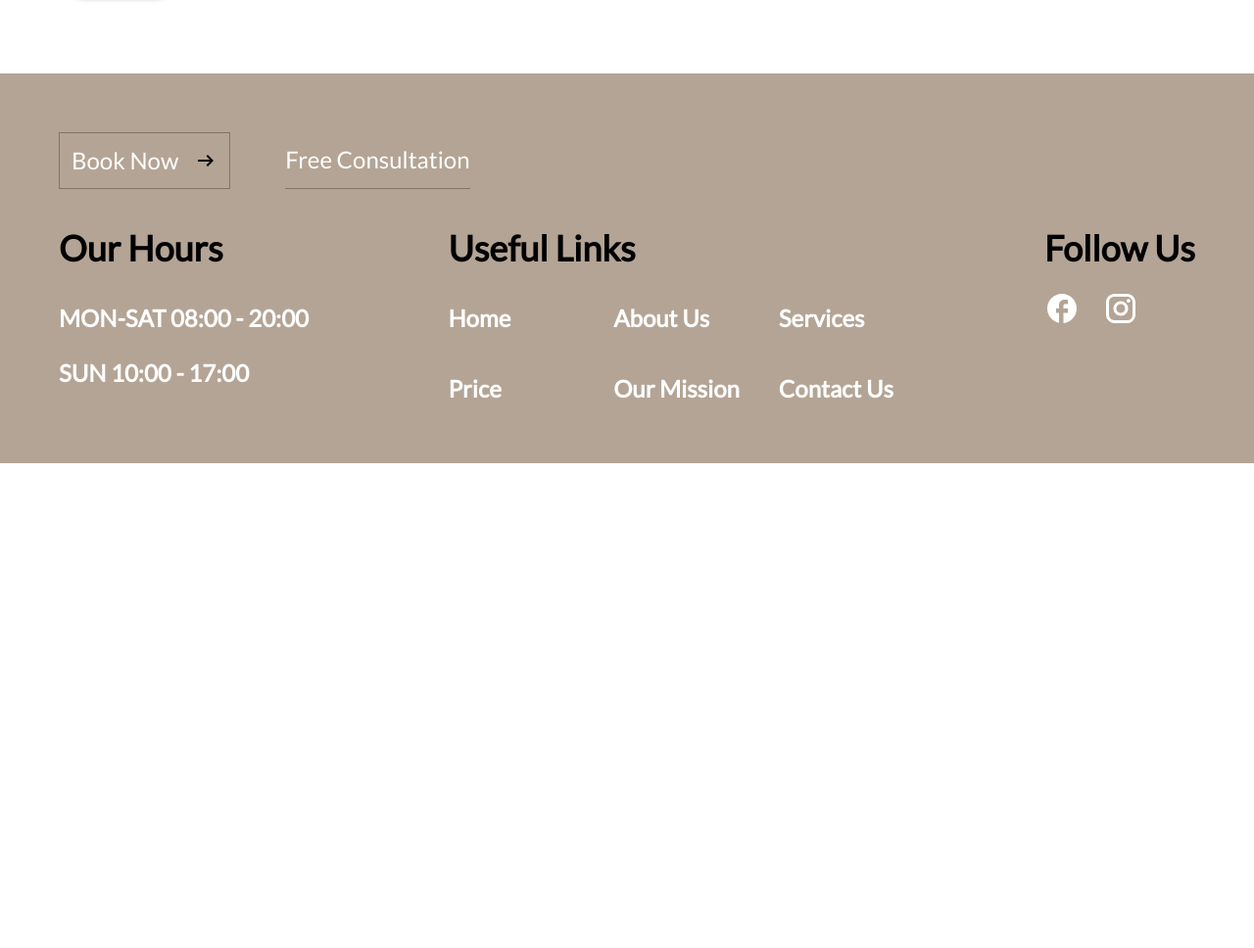
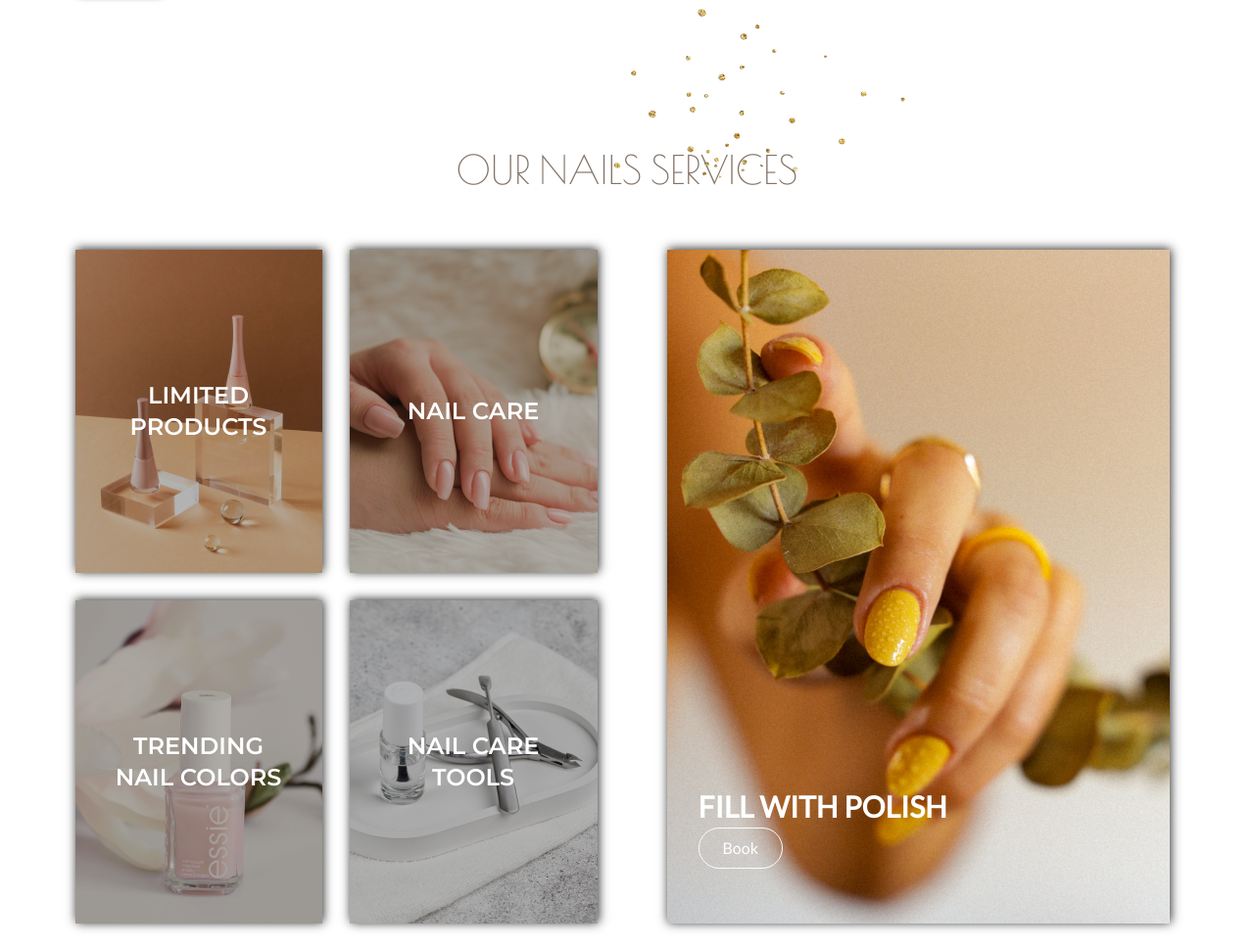
Before and after one commit to awais019/the-beauty-bar, a website: page src/services.html in a window 1280 px wide. Shown: the part 2064-3032 px from the top of the page at 98% size. Before the commit the page ends 2537 px from the top, so only its background shows below. Drawn offline with nearby package versions, Linux system fonts and the light colour scheme.

Commit message:
Added nails service section.

```diff
--- a/src/services.html
+++ b/src/services.html
@@ -231,7 +231,7 @@
             >
               <img
                 src="../images/lashes-3.png"
-                alt="lashes-2"
+                alt="lashes-3"
                 style="visibility: hidden"
               />
               <div
@@ -249,7 +249,7 @@
             >
               <img
                 src="../images/lashes-4.png"
-                alt="lashes-2"
+                alt="lashes-4"
                 style="visibility: hidden"
               />
               <div
@@ -267,7 +267,7 @@
             >
               <img
                 src="../images/lashes-5.png"
-                alt="lashes-2"
+                alt="lashes-5"
                 style="visibility: hidden"
               />
               <div
@@ -337,6 +337,123 @@
             alt="lashes-styles"
             class="shadow-img"
           />
+        </div>
+      </section>
+      <section
+        class="py-8 mobile:py-12 tablet:py-16 laptopSm:py-20 laptopMd:px-[60px] px-8 laptopSm:px-12"
+      >
+        <div class="relative">
+          <h2
+            class="text-shadow font-logo-font text-2xl mobile:text-3xl tablet:text-[40px] uppercase text-center mb-16"
+          >
+            Our Nails Services
+          </h2>
+          <img
+            src="../images/sprinkals1.png"
+            alt="sprinkals"
+            class="absolute bottom-1/4 right-1/4"
+          />
+        </div>
+        <div
+          class="grid items-start place-items-center laptopMd:grid-cols-2 gap-7"
+        >
+          <div
+            class="flex flex-wrap items-center justify-center gap-7 font-['Montserrat'] text-2xl font-semibold uppercase text-white"
+          >
+            <div
+              class="bg-[url(../images/nails-2.png)] bg-cover bg-center shadow-img relative"
+            >
+              <img
+                src="../images/nails-2.png"
+                alt="nail-2"
+                style="visibility: hidden"
+              />
+              <div
+                class="absolute before:absolute inset-0 before:inset-0 before:content-[''] before:bg-philippine-silver before:mix-blend-multiply"
+              >
+                <p
+                  class="absolute inset-0 z-10 flex items-center justify-center px-8 text-center"
+                >
+                  Limited Products
+                </p>
+              </div>
+            </div>
+            <div
+              class="bg-[url(../images/nails-3.png)] bg-cover bg-center shadow-img relative"
+            >
+              <img
+                src="../images/nails-3.png"
+                alt="nails-3"
+                style="visibility: hidden"
+              />
+              <div
+                class="absolute before:absolute inset-0 before:inset-0 before:content-[''] before:bg-philippine-silver before:mix-blend-multiply"
+              >
+                <p
+                  class="absolute inset-0 z-10 flex items-center justify-center px-8 text-center"
+                >
+                  Nail care
+                </p>
+              </div>
+            </div>
+            <div
+              class="bg-[url(../images/nails-4.png)] bg-cover bg-center shadow-img relative"
+            >
+              <img
+                src="../images/nails-4.png"
+                alt="nails-4"
+                style="visibility: hidden"
+              />
+              <div
+                class="absolute before:absolute inset-0 before:inset-0 before:content-[''] before:bg-philippine-silver before:mix-blend-multiply"
+              >
+                <p
+                  class="absolute inset-0 z-10 flex items-center justify-center px-8 text-center"
+                >
+                  Trending Nail Colors
+                </p>
+              </div>
+            </div>
+            <div
+              class="bg-[url(../images/nails-5.png)] bg-cover bg-center shadow-img relative"
+            >
+              <img
+                src="../images/nails-5.png"
+                alt="nails-5"
+                style="visibility: hidden"
+              />
+              <div
+                class="absolute before:absolute inset-0 before:inset-0 before:content-[''] before:bg-philippine-silver before:mix-blend-multiply"
+              >
+                <p
+                  class="absolute inset-0 z-10 flex items-center justify-center px-8 text-center"
+                >
+                  Nail care tools
+                </p>
+              </div>
+            </div>
+          </div>
+          <div
+            class="bg-[url('../images/nails-1.png')] bg-cover shadow-img relative"
+          >
+            <img
+              src="../images/nails-1.png"
+              alt="nail-1"
+              style="visibility: hidden"
+            />
+            <div
+              class="absolute flex flex-col items-start gap-1 text-white bottom-14 left-8"
+            >
+              <p
+                class="tex-2xl mobile:text-3xl tablet:text-[40] uppercase font-semibold"
+              >
+                Fill With Polish
+              </p>
+              <a href="#" class="border border-snow rounded-[50px] px-6 p-2"
+                >Book</a
+              >
+            </div>
+          </div>
         </div>
       </section>
     </main>
```
Also changed, not shown: images/nails-1.png (added), images/nails-2.png (added), images/nails-3.png (added), images/nails-4.png (added), images/nails-5.png (added), src/output.css.
